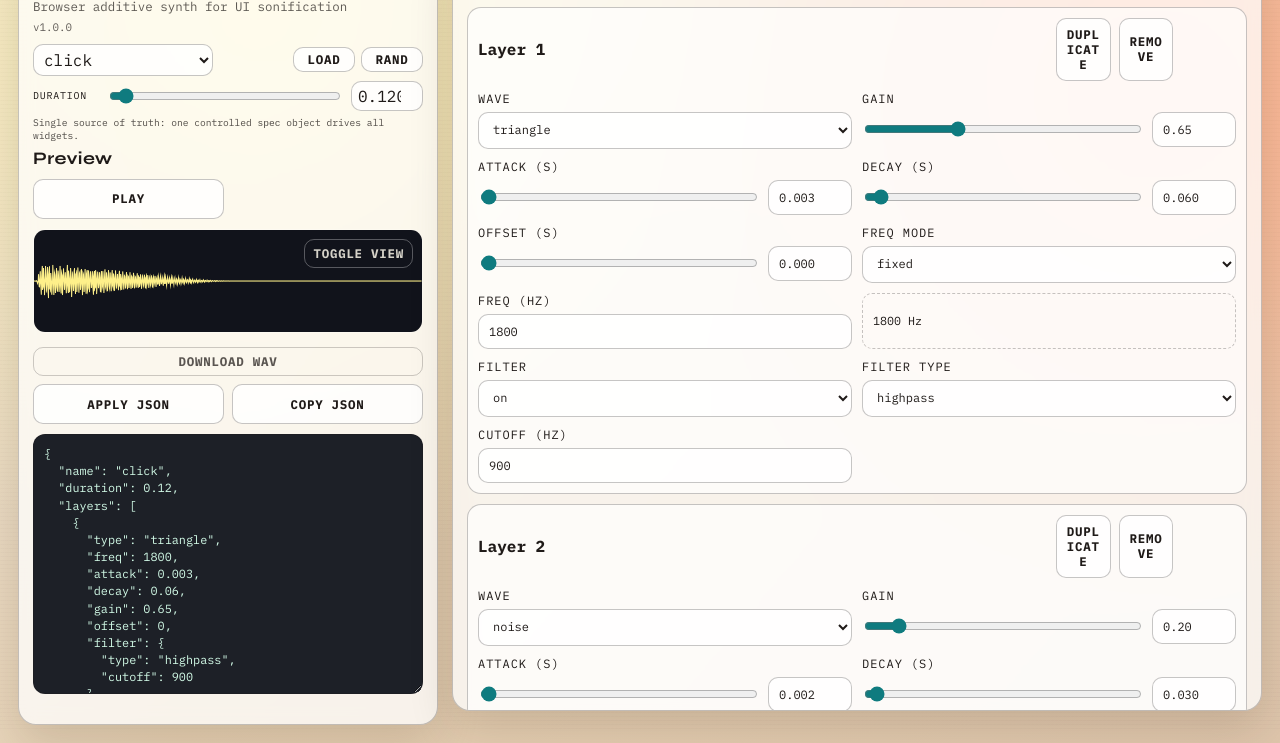
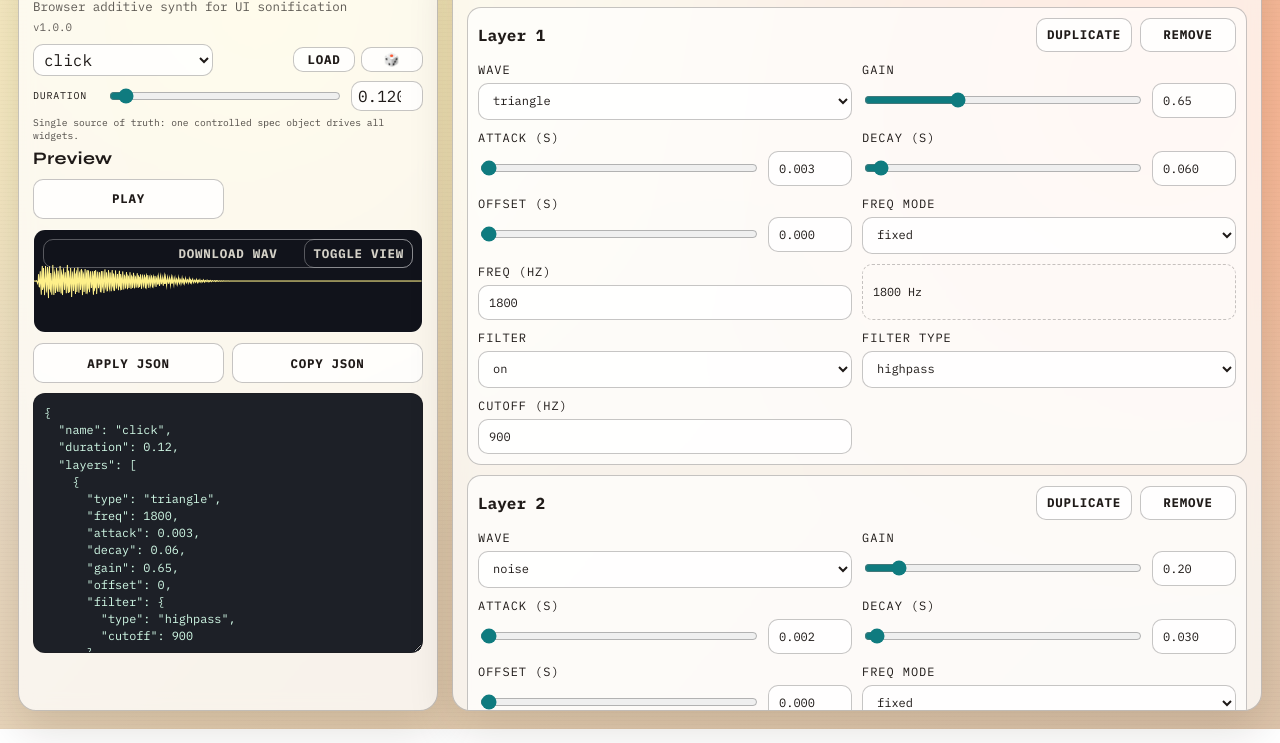
Before and after one commit to to5ta/sfx-gen, a website built with Vite: page index.html in a window 1280 px wide. Shown: the part 71-814 px from the top of the page. Built offline with nearby package versions, Linux system fonts and the light colour scheme.

Commit message:
Polish overlay controls and layer action buttons

```diff
--- a/src/main.js
+++ b/src/main.js
@@ -50,7 +50,7 @@ app.innerHTML = `
       <div class="preset-row">
         <select id="presetSelect" class="compact-select" aria-label="Preset"></select>
         <button id="loadPresetBtn" type="button">Load</button>
-        <button id="randomizeBtn" type="button">Rand</button>
+        <button id="randomizeBtn" type="button" title="Randomize">&#x1F3B2;</button>
       </div>
       <div class="duration-row">
         <label for="durationInput">Duration</label>
@@ -72,8 +72,8 @@ app.innerHTML = `
         <canvas id="waveCanvas" class="preview-canvas" width="760" height="200" title="Click to switch view"></canvas>
         <canvas id="specCanvas" class="preview-canvas" width="760" height="200" title="Click to switch view"></canvas>
         <button id="canvasToggleHint" class="inline-hint" type="button">toggle view</button>
+        <button id="downloadInlineBtn" class="inline-hint inline-download" type="button">download wav</button>
       </div>
-      <button id="downloadInlineBtn" class="inline-hint inline-download" type="button">download wav</button>
       <div class="row-buttons json-actions">
         <button id="applyJsonBtn" type="button">Apply JSON</button>
         <button id="copyJsonBtn" type="button">Copy JSON</button>
--- a/src/styles.css
+++ b/src/styles.css
@@ -270,7 +270,12 @@ button:hover {
 
 .layer-head .row-buttons {
   margin: 0;
-  width: 180px;
+  width: auto;
+  grid-template-columns: repeat(2, minmax(96px, 1fr));
+}
+
+.layer-head .row-buttons button {
+  min-height: 34px;
 }
 
 .grid-two {
@@ -317,12 +322,12 @@ button:hover {
 }
 
 .inline-download {
-  position: static;
-  margin-top: 4px;
-  margin-bottom: 8px;
-  width: 100%;
-  color: rgba(31, 26, 24, 0.85);
-  border-color: rgba(31, 26, 24, 0.25);
+  position: absolute;
+  top: 10px;
+  left: 10px;
+  width: auto;
+  color: #f6f2e5;
+  border-color: rgba(255, 255, 255, 0.35);
 }
 
 .json-actions {
```
